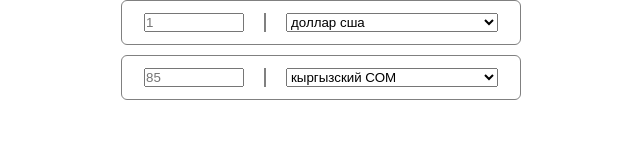
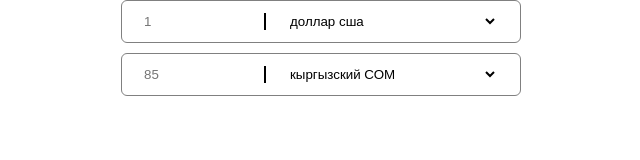
Before and after one commit to fatima1031/js3-convert-valute, a plain HTML site: page index.html in a window 1280 px wide. Shown: the whole page, without its empty margins (319-959 px from the left). Drawn offline with Linux system fonts and the light colour scheme.

Commit message:
update files

```diff
--- a/index.html
+++ b/index.html
@@ -9,6 +9,7 @@
 <body>
 
 <div class="container">
+    <h1></h1>
     <div class="from">
     <input type="number" placeholder="1">
     <div class="vertical-line"></div>
--- a/style.css
+++ b/style.css
@@ -1,33 +1,33 @@
 *{
-
+    margin: 0;
     padding: 0;
-    margin: 0;
     box-sizing: border-box;
+    border: none;
+    outline: none;
 }
-
 .container {
     width: 400px;
     margin: auto;
 }
-
-.from,.to {
-   display: flex;
-   gap: 20px;
-   padding: 12px 22px;
-   border-radius: 6px;
-   border: 1px solid gray;
-   margin-bottom: 10px;
+.from, .to {
+    display: flex;
+    gap: 20px;
+    padding: 12px 22px;
+    border-radius: 6px;
+    border: 1px solid grey;
+    margin-bottom: 10px;
 }
-
 .vertical-line {
     height: auto;
     width: 2px;
-    background-color: gray;
+    background-color: black;
+
 }
-
 select {
-  flex: auto;
+    flex: 1;
+    background-color: transparent;
 }
 input {
     width: 100px;
+    background-color: transparent;
 }
```
